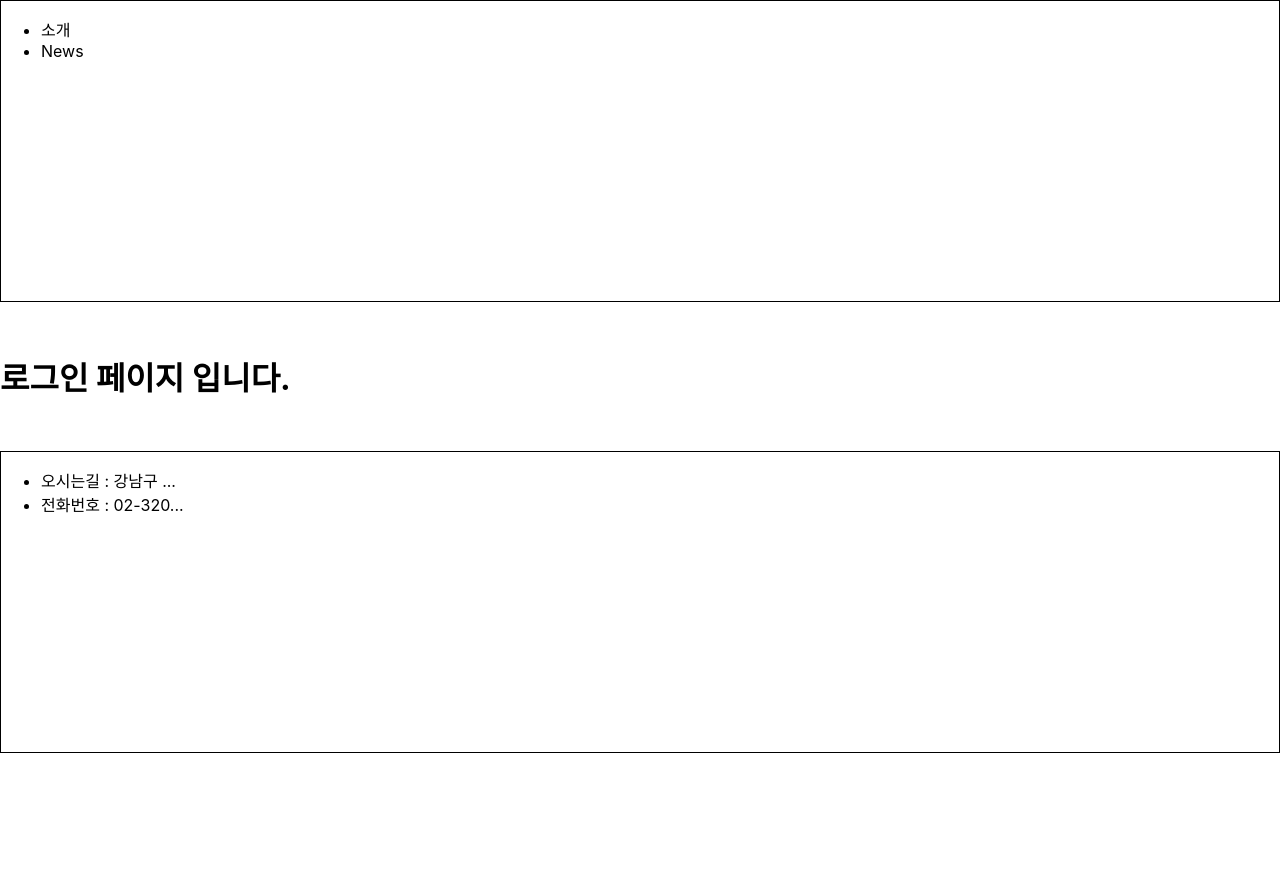
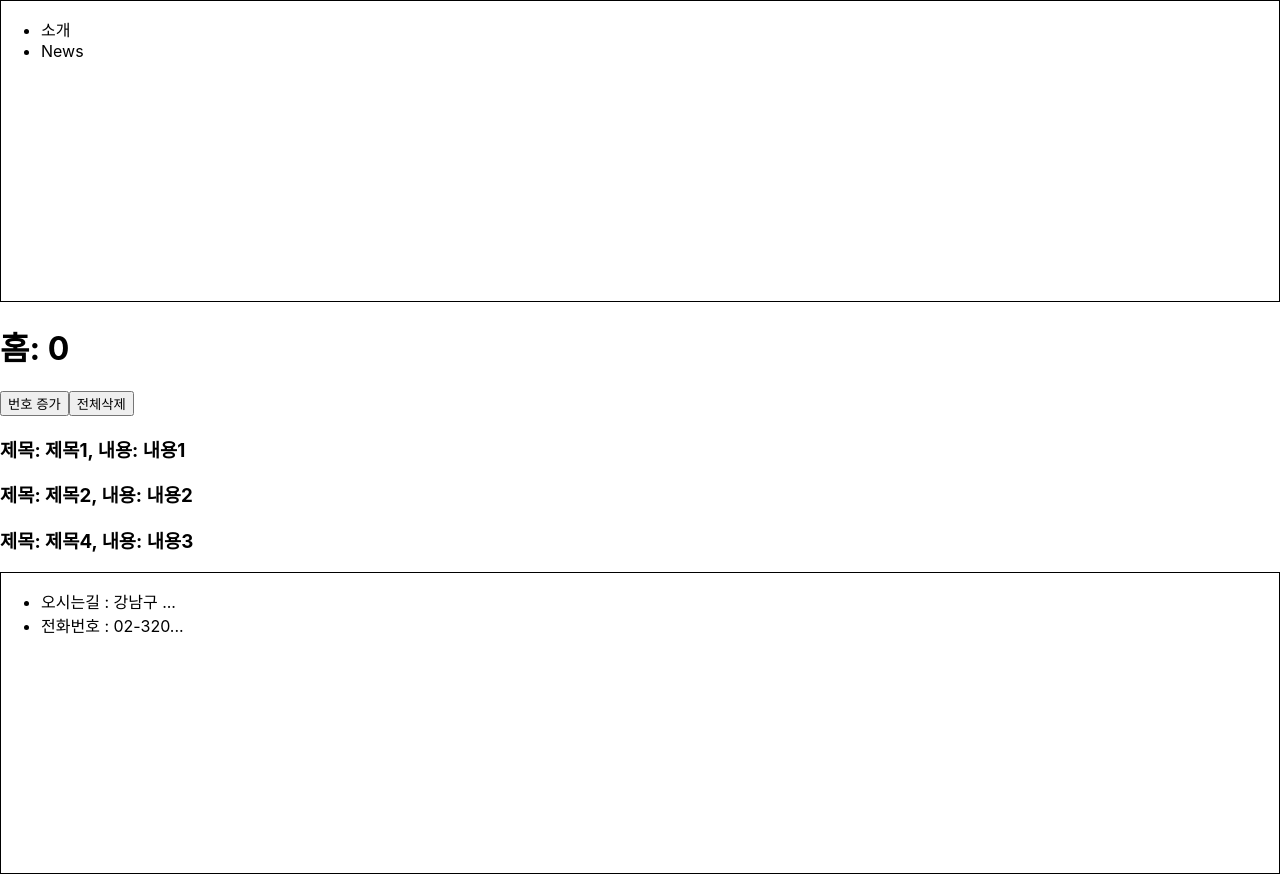
Before and after one commit to HyunsuChoi-git/Project-MovieBoard, a React (Create React App) app: page / in a window 1280 px wide. Before the commit the page ends 800 px from the top, so only its background shows below. Built offline with nearby package versions, Linux system fonts and the light colour scheme.

Commit message:
study props basic

```diff
--- a/src/App.js
+++ b/src/App.js
@@ -1,4 +1,5 @@
 import './App.css';
+import HomePage from './pages/HomePage';
 import LoginPage from './pages/LoginPage';
 
 
@@ -6,7 +7,7 @@ import LoginPage from './pages/LoginPage';
 function App() {
   return (
     <div>
-      <LoginPage/>
+      <HomePage/>
     </div>
 
   );
--- /dev/null
+++ b/src/components/home/Home.js
@@ -0,0 +1,24 @@
+import React from 'react';
+
+
+const Home = (props) => {
+    console.log(props);
+    console.log(props.boards);
+
+    //구조분할할당
+    const { boards, setBoards, number, setNumber } = props;
+    // { } 내부에, 넘어온 props명을 변수명으로 명시해주면 알아서 props내부에 있는 해당 데이터가 {}에 명시한 변수에 들어간다. {}내부는 ','로 복수개 가능
+
+    return (
+        <div>
+          <h1>홈: {number}</h1>
+          <button onClick={() => setNumber(number+1)}>번호 증가</button>
+          <button onClick={() => setBoards([])}>전체삭제</button>
+          {boards.map((board)=>(
+            <h3>제목: {board.title}, 내용: {board.content} </h3>
+          ))}
+        </div>
+    );
+};
+
+export default Home;
--- /dev/null
+++ b/src/pages/HomePage.js
@@ -0,0 +1,54 @@
+import React, { useEffect, useState } from 'react';
+import Footer from '../components/Footer';
+import Header from '../components/Header';
+import Home from '../components/home/Home';
+
+
+// http 요청 시 사용하는 것
+/*
+    1. jquary, ajax : (외부라이브러리) react에서 못씀
+    2. fetch : 순수 자바스크립트 함수
+    3. axios : (외부라이브러리) 가장 인기많음
+*/
+
+/*
+    props : 데이터를 자식에게 넘기는 것. 속성(변수)을 패싱하는 기법
+            함수도 넘길 수 있음!
+
+            자식에서 부모로 데이터를 넘길 수는 없움. data flow는 부모 ---> 자식 으로 흐른다.
+*/
+
+const HomePage = () => {
+
+
+    const [boards, setBoards] = useState([]);
+    const [number, setNumber] = useState(0);
+
+    useEffect(() => {
+        // DB에서 데이터를 가져왔다고 가정 =>
+        let data = [
+            {id:1, title:"제목1", content:"내용1"},
+            {id:2, title:"제목2", content:"내용2"},
+            {id:5, title:"제목4", content:"내용3"},
+
+        ]
+
+        // 비동기로 동작하는 환경이므로 data가 다 넘어오기 전까지 boards에는 빈 값이 들어간다.
+        // 그리고 데이터가 다넘어와서 아래 setBoards가 실행되면 boards 상태가 변경되면서 다시 랜더링 된다.
+        // 그렇기 때문에 데이터를 가져와 화면에 그리는 작업일 경우에 그 데이터 변수는 항상 **상태값이어야 한다.
+        // 일반변수일 경우 빈데이터로 처음 로드되고.. 나중에 값이 바뀌어도 상태값이 아니므로 랜더링되지 않는다.
+
+        setBoards([...data]);
+    }, [])
+
+
+    return (
+        <div>
+            <Header />
+            <Home boards={boards} setBoards={setBoards} number={number} setNumber={setNumber}/>
+            <Footer />
+        </div>
+    );
+};
+
+export default HomePage;
--- a/src/pages/LoginPage.js
+++ b/src/pages/LoginPage.js
@@ -1,7 +1,8 @@
 import React from 'react';
 import Footer from '../components/Footer';
 import Header from '../components/Header';
-import Login from '../components/Login';
+import Login from '../components/login/Login';
+
 
 // 페이지는 컴포넌트들의 조합니다.
 // 컴포넌트를 만들어놓으면 재사용할 수 있다.
```
Also changed, not shown: src/components/login/Login.js (renamed from src/components/Login.js).
